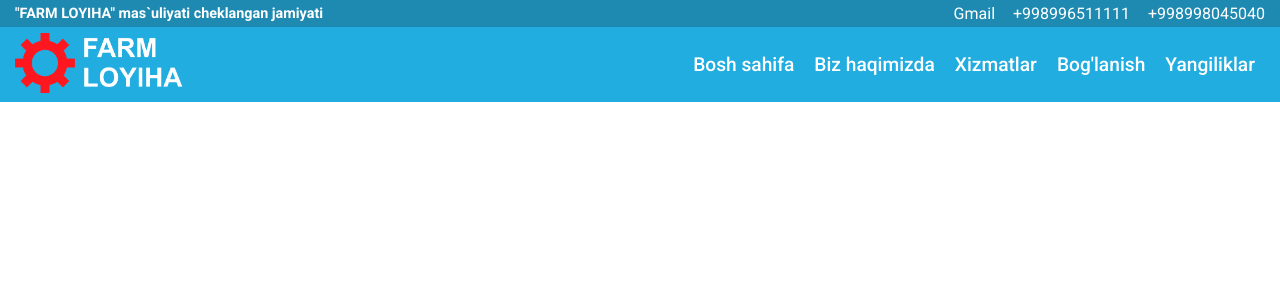
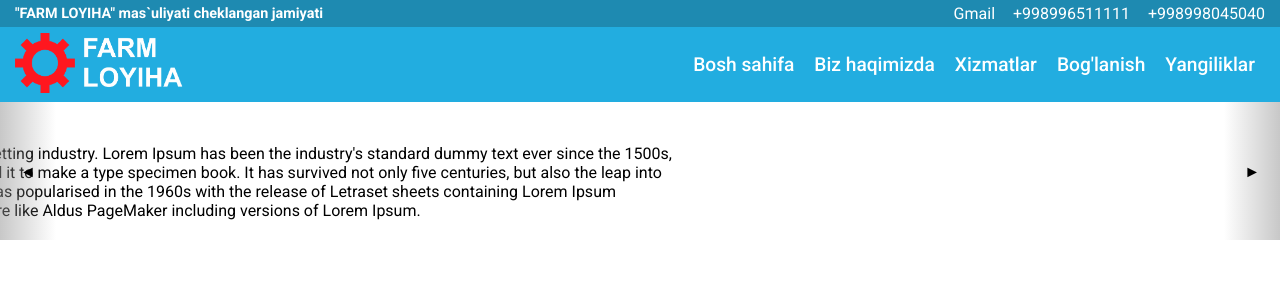
Before and after one commit to Xojimuxamedov/PH, a React (Vite) app: page / in a window 1280 px wide. Shown: the top 300 px of the page. Built offline with nearby package versions, Linux system fonts and the light colour scheme.

Commit message:
carausel first push

```diff
--- /dev/null
+++ b/src/components/header/Header.jsx
@@ -0,0 +1,13 @@
+import React from "react";
+import Carousel from "./carousel/Carousel";
+import "./header.scss";
+
+const Header = () => {
+  return (
+    <header>
+      <Carousel />
+    </header>
+  );
+};
+
+export default Header;
--- /dev/null
+++ b/src/components/header/carousel/Carousel.jsx
@@ -0,0 +1,44 @@
+import React from "react";
+import "./carousel.scss";
+
+const carauselItems = [
+  {
+    id: 1,
+    content: "Item 1",
+    text: "Lorem Ipsum is simply dummy text of the printing and typesetting industry. Lorem Ipsum has been the industry's standard dummy text ever since the 1500s, when an unknown printer took a galley of type and scrambled it to make a type specimen book. It has survived not only five centuries, but also the leap into electronic typesetting, remaining essentially unchanged. It was popularised in the 1960s with the release of Letraset sheets containing Lorem Ipsum passages, and more recently with desktop publishing software like Aldus PageMaker including versions of Lorem Ipsum.",
+  },
+  {
+    id: 2,
+    content: "Item 2",
+    text: "Lorem Ipsum is simply dummy text of the printing and typesetting industry. Lorem Ipsum has been the industry's standard dummy text ever since the 1500s, when an unknown printer took a galley of type and scrambled it to make a type specimen book. It has survived not only five centuries, but also the leap into electronic typesetting, remaining essentially unchanged. It was popularised in the 1960s with the release of Letraset sheets containing Lorem Ipsum passages, and more recently with desktop publishing software like Aldus PageMaker including versions of Lorem Ipsum.",
+  },
+  {
+    id: 3,
+    content: "Item 3",
+    text: "Lorem Ipsum is simply dummy text of the printing and typesetting industry. Lorem Ipsum has been the industry's standard dummy text ever since the 1500s, when an unknown printer took a galley of type and scrambled it to make a type specimen book. It has survived not only five centuries, but also the leap into electronic typesetting, remaining essentially unchanged. It was popularised in the 1960s with the release of Letraset sheets containing Lorem Ipsum passages, and more recently with desktop publishing software like Aldus PageMaker including versions of Lorem Ipsum.",
+  },
+  {
+    id: 4,
+    content: "Item 4",
+    text: "Lorem Ipsum is simply dummy text of the printing and typesetting industry. Lorem Ipsum has been the industry's standard dummy text ever since the 1500s, when an unknown printer took a galley of type and scrambled it to make a type specimen book. It has survived not only five centuries, but also the leap into electronic typesetting, remaining essentially unchanged. It was popularised in the 1960s with the release of Letraset sheets containing Lorem Ipsum passages, and more recently with desktop publishing software like Aldus PageMaker including versions of Lorem Ipsum.",
+  },
+];
+
+const Carousel = () => {
+  return (
+    <div className="carousel">
+      <button className="carousel-button carousel-button-prev">◄</button>
+      <div className="carousel-items">
+        {carauselItems.map((item) => (
+          <div key={item.id} className="carousel-item">
+            <h3>{item.content}</h3>
+            <p>{item.text}</p>
+          </div>
+        ))}
+      </div>
+      <button className="carousel-button carousel-button-next">►</button>
+    </div>
+  );
+};
+
+export default Carousel;
--- /dev/null
+++ b/src/components/header/carousel/carousel.scss
@@ -0,0 +1,40 @@
+@use "/src/styles/variables" as *;
+@use "/src/styles/mixins" as *;
+
+.carousel {
+  @include flex2;
+  position: relative;
+  &-items {
+    @include flex1;
+    overflow: hidden;
+    position: relative;
+    transform: translateX(-40%)
+  }
+  &-item {
+    min-width: 100%;
+    width: 100%;
+    @include padding(20px, 80px);
+    flex: 0 0 100%;
+    position: relative;
+  }
+  &-button {
+    position: absolute;
+    top: 0;
+    height: 100%;
+    @include padding(0, 20px);
+    &-prev {
+      background: linear-gradient(to left, #ffffff00, rgb(145, 145, 145, 0.5));
+      left: 0;
+      z-index: 2;
+    }
+    &-next {
+      background: linear-gradient(
+        to right,
+        #ffffff00,
+        rgba(145, 145, 145, 0.5)
+      );
+      right: 0;
+      z-index: 2;
+    }
+  }
+}
--- a/src/components/navbar/Navbar.jsx
+++ b/src/components/navbar/Navbar.jsx
@@ -1,5 +1,6 @@
 import { Link } from "react-router";
 import "./navbar.scss";
+import { Outlet } from "react-router";
 
 function Navbar() {
   return (
@@ -54,6 +55,7 @@ function Navbar() {
           </div>
         </div>
       </div>
+      <Outlet />
     </div>
   );
 }
--- a/src/main.jsx
+++ b/src/main.jsx
@@ -3,12 +3,13 @@ import { createRoot } from "react-dom/client";
 import { BrowserRouter, Routes, Route } from "react-router";
 import "./styles/main.scss";
 import Navbar from "./components/navbar/Navbar";
+import Header from "./components/header/Header";
 
 createRoot(document.getElementById("root")).render(
   <BrowserRouter>
     <Routes>
-      <Route index element={<Navbar />}>
-
+      <Route path="/" element={<Navbar />}>
+        <Route index element={<Header />} />
       </Route>
     </Routes>
   </BrowserRouter>
--- a/src/styles/_variables.scss
+++ b/src/styles/_variables.scss
@@ -1,4 +1,4 @@
 $lapisLazuli: #1e8ab1;
-$argentinianBlue: #22ade0;
+$argentinianBlue: rgb(34, 173, 224);
 $fontWhite: #fff;
 $fontBlack: #000;
--- a/src/styles/main.scss
+++ b/src/styles/main.scss
@@ -15,3 +15,7 @@ body {
   padding: 0;
   box-sizing: border-box;
 }
+
+button {
+  all: unset;
+}
```
Also changed, not shown: src/components/header/header.scss (added).
